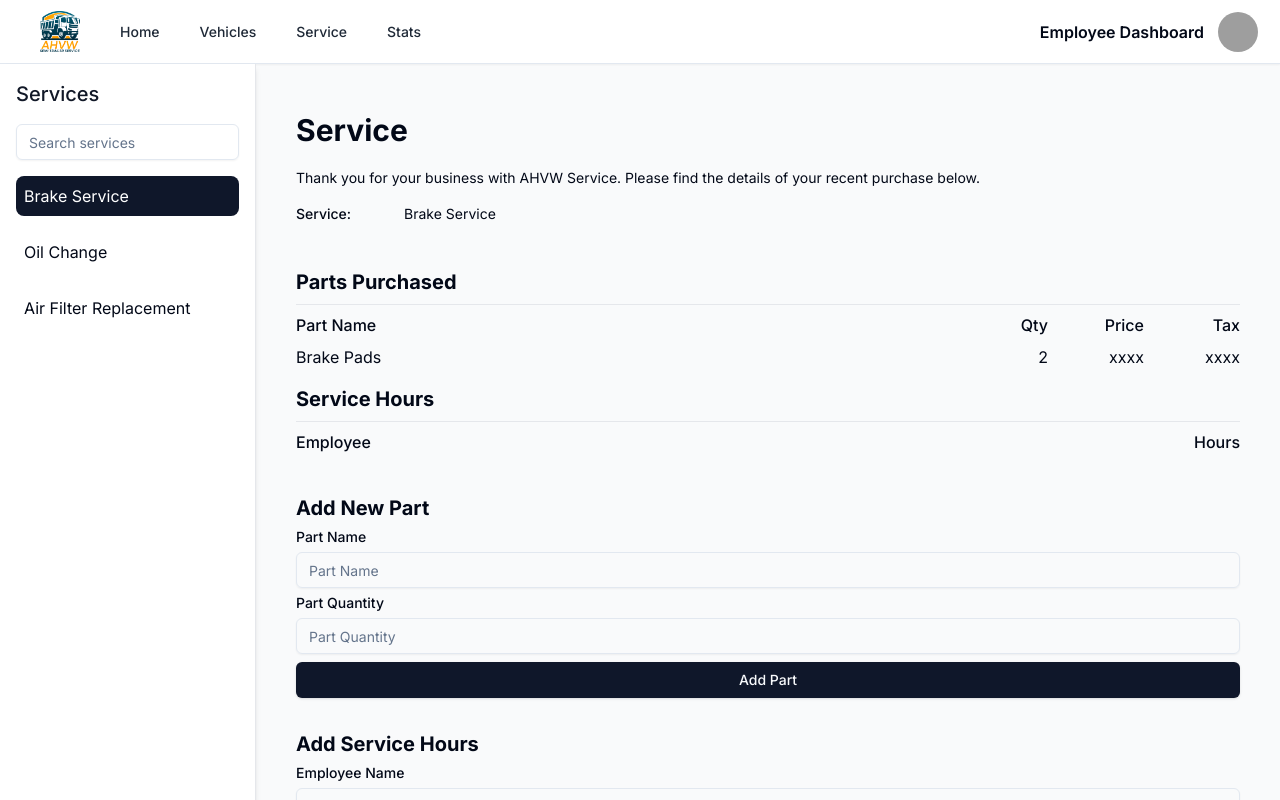
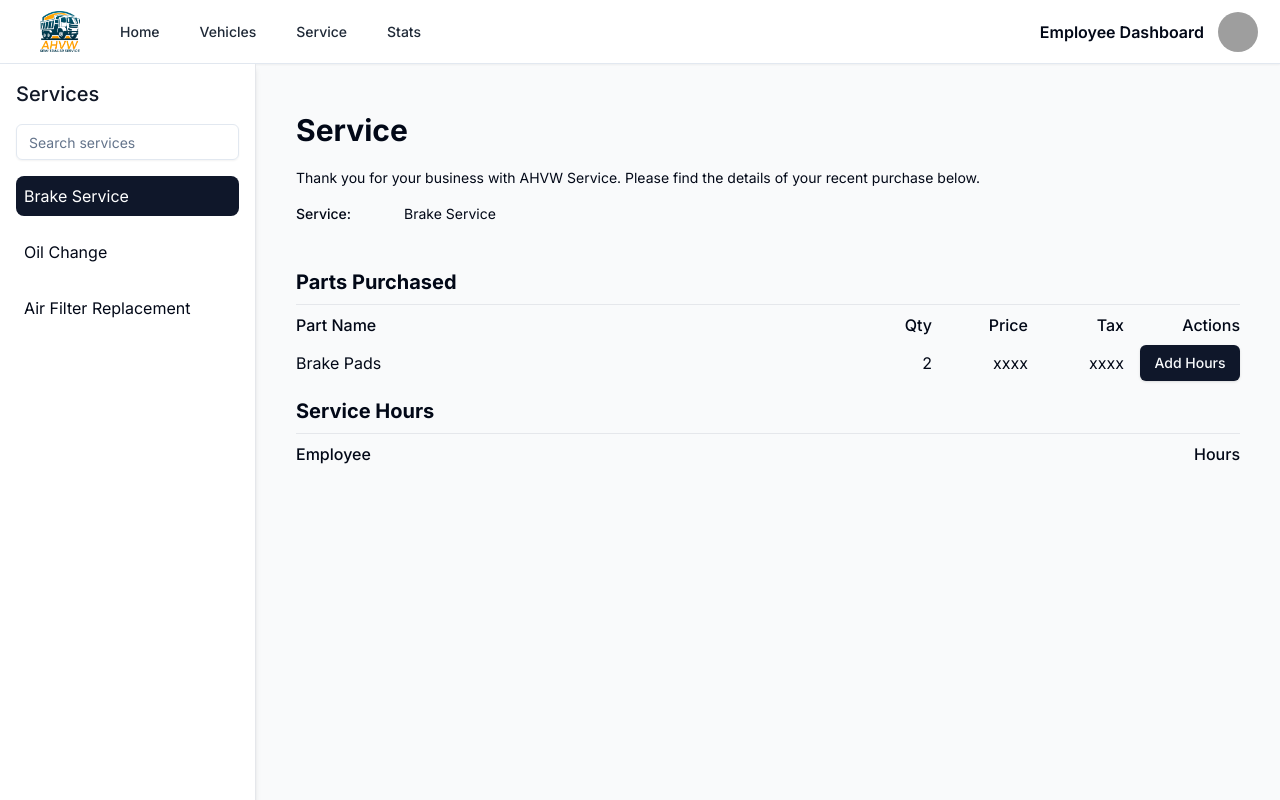
Before and after one commit to hanzala267/ahvw-admindashboard-frontend, a Next.js app: page /Employee/Service in a window 1280 px wide. Both pictures are taken after a click on the item "Brake Service". Shown: the top 800 px of the page. Built offline with nearby package versions, Linux system fonts and the light colour scheme; grey boxes are pictures that could not be loaded.

Commit message:
Updated Service Invoice Component For employee to add hours

```diff
--- a/src/app/Employee/components/ServiceInvoice.jsx
+++ b/src/app/Employee/components/ServiceInvoice.jsx
@@ -12,36 +12,37 @@ import {
   CardTitle,
 } from "@/components/ui/card";
 import { Label } from "@/components/ui/label";
+import {
+  Dialog,
+  DialogTrigger,
+  DialogContent,
+  DialogHeader,
+  DialogFooter,
+  DialogTitle,
+  DialogDescription,
+  DialogClose,
+} from "@/components/ui/Dialog";
 
 const ServiceInvoice = ({ service, setSelectedService }) => {
   const { name, parts, hours } = service;
-  const [newPartName, setNewPartName] = useState("");
-  const [newPartQty, setNewPartQty] = useState("");
   const [employeeName, setEmployeeName] = useState("");
   const [serviceHours, setServiceHours] = useState("");
-
-  const handleAddPart = () => {
-    const newPart = {
-      name: newPartName,
-      qty: Number(newPartQty),
-      price: 0, // Placeholder, should be fetched from the database
-      tax: 0, // Placeholder, should be fetched from the database
-    };
-    const updatedParts = [...parts, newPart];
-    setSelectedService({ ...service, parts: updatedParts });
-    setNewPartName("");
-    setNewPartQty("");
-  };
+  const [currentPart, setCurrentPart] = useState(null);
 
   const handleAddHours = () => {
     const newHours = {
       employeeName: employeeName,
       hours: Number(serviceHours),
+      partName: currentPart.name,
     };
     const updatedHours = [...hours, newHours];
     setSelectedService({ ...service, hours: updatedHours });
     setEmployeeName("");
     setServiceHours("");
+  };
+
+  const openHoursDialog = (part) => {
+    setCurrentPart(part);
   };
 
   return (
@@ -51,7 +52,8 @@ const ServiceInvoice = ({ service, setSelectedService }) => {
           <h1 className="font-bold text-3xl">Service</h1>
           <div className="grid gap-2 text-sm leading-loose">
             <p>
-              Thank you for your business with AHVW Service. Please find the details of your recent purchase below.
+              Thank you for your business with AHVW Service. Please find the
+              details of your recent purchase below.
             </p>
             <div className="grid grid-cols-[100px_1fr] gap-2">
               <span className="font-medium">Service:</span>
@@ -63,18 +65,57 @@ const ServiceInvoice = ({ service, setSelectedService }) => {
           <div className="grid gap-2">
             <h2 className="font-bold text-xl">Parts Purchased</h2>
             <div className="grid gap-2 border-t border-gray-200 pt-2 dark:border-gray-800">
-              <div className="grid grid-cols-[1fr_80px_80px_80px] items-center gap-4">
+              <div className="grid grid-cols-[1fr_80px_80px_80px_100px] items-center gap-4">
                 <span className="font-medium">Part Name</span>
                 <span className="font-medium text-right">Qty</span>
                 <span className="font-medium text-right">Price</span>
                 <span className="font-medium text-right">Tax</span>
+                <span className="font-medium text-right">Actions</span>
               </div>
               {parts.map((part, index) => (
-                <div key={index} className="grid grid-cols-[1fr_80px_80px_80px] items-center gap-4">
+                <div
+                  key={index}
+                  className="grid grid-cols-[1fr_80px_80px_80px_100px] items-center gap-4"
+                >
                   <span>{part.name}</span>
                   <span className="text-right">{part.qty}</span>
                   <span className="text-right">xxxx</span>
                   <span className="text-right">xxxx</span>
+                  <Dialog>
+                    <DialogTrigger asChild>
+                      <Button onClick={() => openHoursDialog(part)}>
+                        Add Hours
+                      </Button>
+                    </DialogTrigger>
+                    <DialogContent>
+                      <DialogHeader>
+                        <DialogTitle>
+                          Add Service Hours for {currentPart?.name}
+                        </DialogTitle>
+                      </DialogHeader>
+                      <div className="grid gap-2">
+                        <Label htmlFor="employee-name">Employee Name</Label>
+                        <Input
+                          id="employee-name"
+                          type="text"
+                          value={employeeName}
+                          onChange={(e) => setEmployeeName(e.target.value)}
+                          placeholder="Employee Name"
+                        />
+                        <Label htmlFor="service-hours">Hours</Label>
+                        <Input
+                          id="service-hours"
+                          type="number"
+                          value={serviceHours}
+                          onChange={(e) => setServiceHours(e.target.value)}
+                          placeholder="Hours"
+                        />
+                      </div>
+                      <DialogFooter>
+                        <Button onClick={handleAddHours}>Add Hours</Button>
+                      </DialogFooter>
+                    </DialogContent>
+                  </Dialog>
                 </div>
               ))}
             </div>
@@ -87,66 +128,15 @@ const ServiceInvoice = ({ service, setSelectedService }) => {
                 <span className="font-medium text-right">Hours</span>
               </div>
               {hours.map((hour, index) => (
-                <div key={index} className="grid grid-cols-[1fr_80px] items-center gap-4">
+                <div
+                  key={index}
+                  className="grid grid-cols-[1fr_80px] items-center gap-4"
+                >
                   <span>{hour.employeeName}</span>
                   <span className="text-right">{hour.hours}</span>
                 </div>
               ))}
             </div>
-          </div>
-        </div>
-        <div className="grid gap-4">
-          <div className="grid gap-2">
-            <h2 className="font-bold text-xl">Add New Part</h2>
-            <div className="grid gap-2">
-              <Label htmlFor="new-part-name">Part Name</Label>
-              <Input
-                id="new-part-name"
-                type="text"
-                value={newPartName}
-                onChange={(e) => setNewPartName(e.target.value)}
-                placeholder="Part Name"
-              />
-            </div>
-            <div className="grid gap-2">
-              <Label htmlFor="new-part-qty">Part Quantity</Label>
-              <Input
-                id="new-part-qty"
-                type="number"
-                value={newPartQty}
-                onChange={(e) => setNewPartQty(e.target.value)}
-                placeholder="Part Quantity"
-              />
-            </div>
-            <Button className="w-full mb-4" onClick={handleAddPart}>
-              Add Part
-            </Button>
-          </div>
-          <div className="grid gap-2">
-            <h2 className="font-bold text-xl">Add Service Hours</h2>
-            <div className="grid gap-2">
-              <Label htmlFor="employee-name">Employee Name</Label>
-              <Input
-                id="employee-name"
-                type="text"
-                value={employeeName}
-                onChange={(e) => setEmployeeName(e.target.value)}
-                placeholder="Employee Name"
-              />
-            </div>
-            <div className="grid gap-2">
-              <Label htmlFor="service-hours">Hours</Label>
-              <Input
-                id="service-hours"
-                type="number"
-                value={serviceHours}
-                onChange={(e) => setServiceHours(e.target.value)}
-                placeholder="Hours"
-              />
-            </div>
-            <Button className="w-full mb-4" onClick={handleAddHours}>
-              Add Hours
-            </Button>
           </div>
         </div>
       </div>
```
